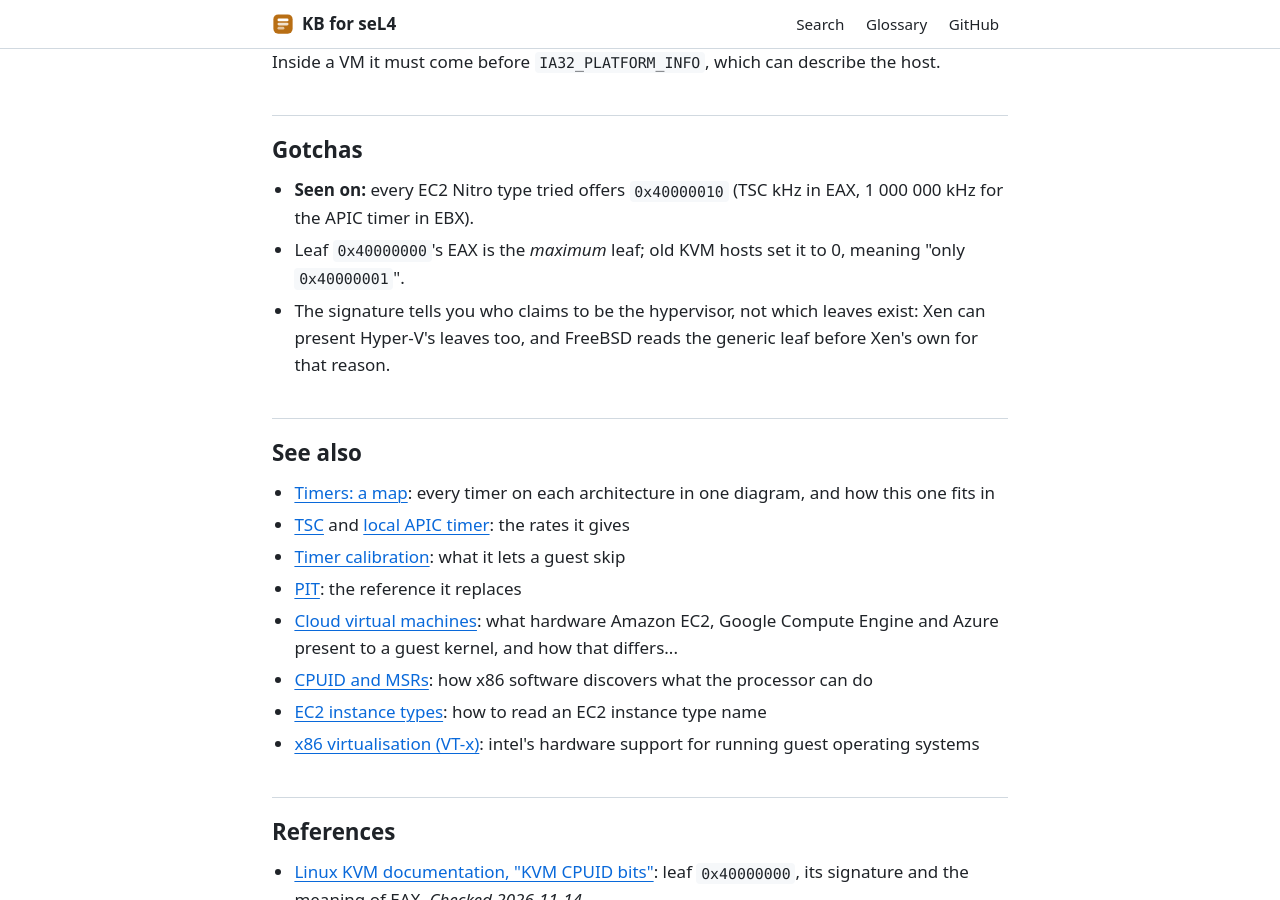
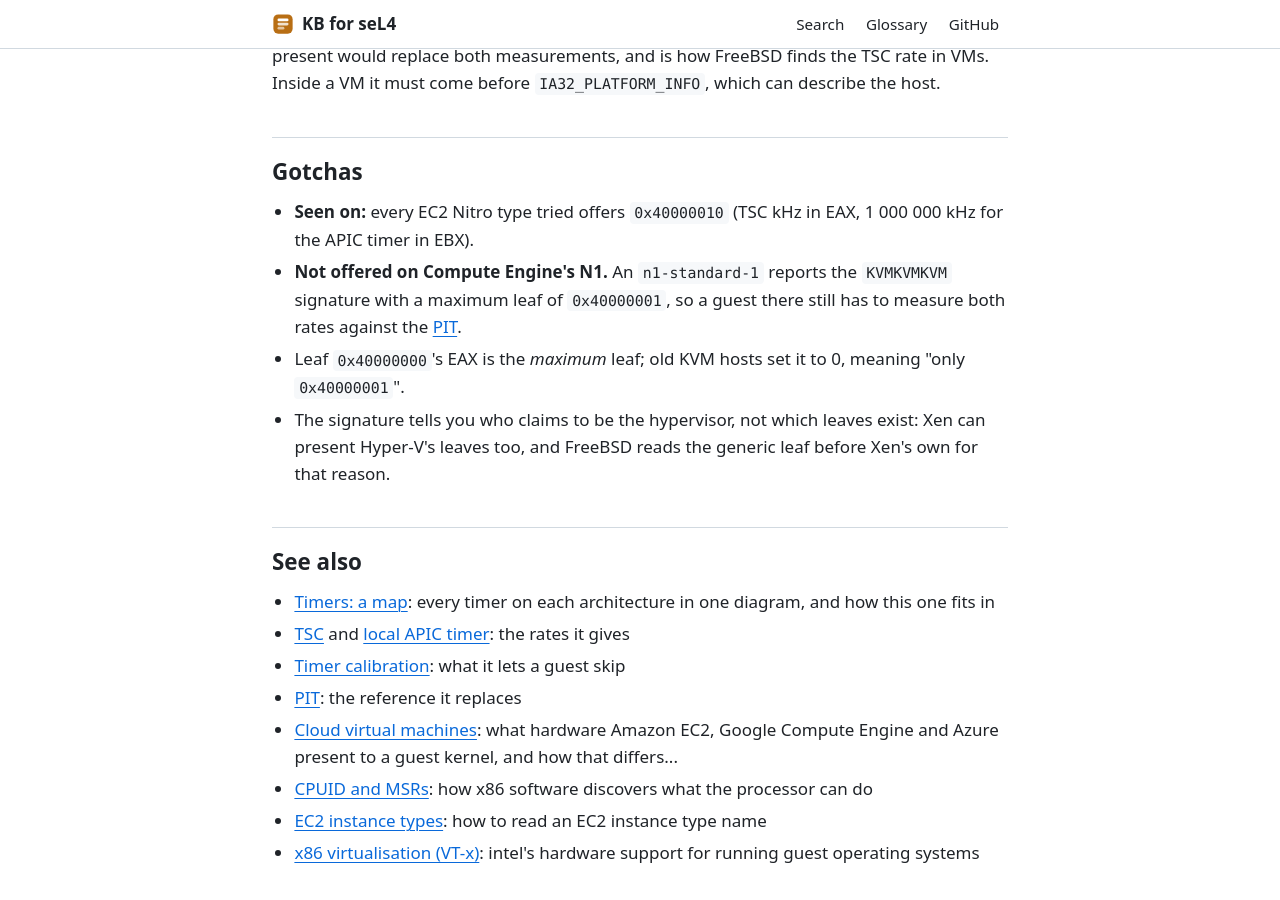
Before and after one commit to timretout/kb-for-seL4, a Jekyll site: the page built from concepts/hypervisor-cpuid-leaves.md, in a window 1280 px wide and 900 px high, scrolled down 1505 px. Built offline with Jekyll 4.4.1, drawn with Linux system fonts in a browser that asks for light colours; our own code applies the rules of GitHub Pages for plain Markdown files; some of the changed text lies outside the part shown.

Commit message:
kb: hypervisor CPUID leaves: Compute Engine's N1 has no timing leaf

```diff
--- a/concepts/hypervisor-cpuid-leaves.md
+++ b/concepts/hypervisor-cpuid-leaves.md
@@ -12,7 +12,7 @@
 | Found through | CPUID leaf 1, ECX bit 31; the highest leaf is in EAX of `0x40000000` |
 | Key numbers | Leaf `0x40000010`: EAX is the TSC rate in kHz, EBX the local APIC timer's rate in kHz |
 | seL4 use | None upstream: seL4 measures instead (see [timer calibration](timer-calibration.md)) |
-| On the clouds | Every EC2 Nitro type tried offers `0x40000010`, with 1 000 000 kHz in EBX |
+| On the clouds | Every EC2 Nitro type tried offers `0x40000010`, with 1 000 000 kHz in EBX; Compute Engine's N1 does not |
 
 ## What it is
 
@@ -53,6 +53,9 @@ describe the host.
 
 - **Seen on:** every EC2 Nitro type tried offers `0x40000010` (TSC kHz in
   EAX, 1 000 000 kHz for the APIC timer in EBX).
+- **Not offered on Compute Engine's N1.** An `n1-standard-1` reports the
+  `KVMKVMKVM` signature with a maximum leaf of `0x40000001`, so a guest
+  there still has to measure both rates against the [PIT](pit.md).
 - Leaf `0x40000000`'s EAX is the *maximum* leaf; old KVM hosts set it to
   0, meaning "only `0x40000001`".
 - The signature tells you who claims to be the hypervisor, not which
```
